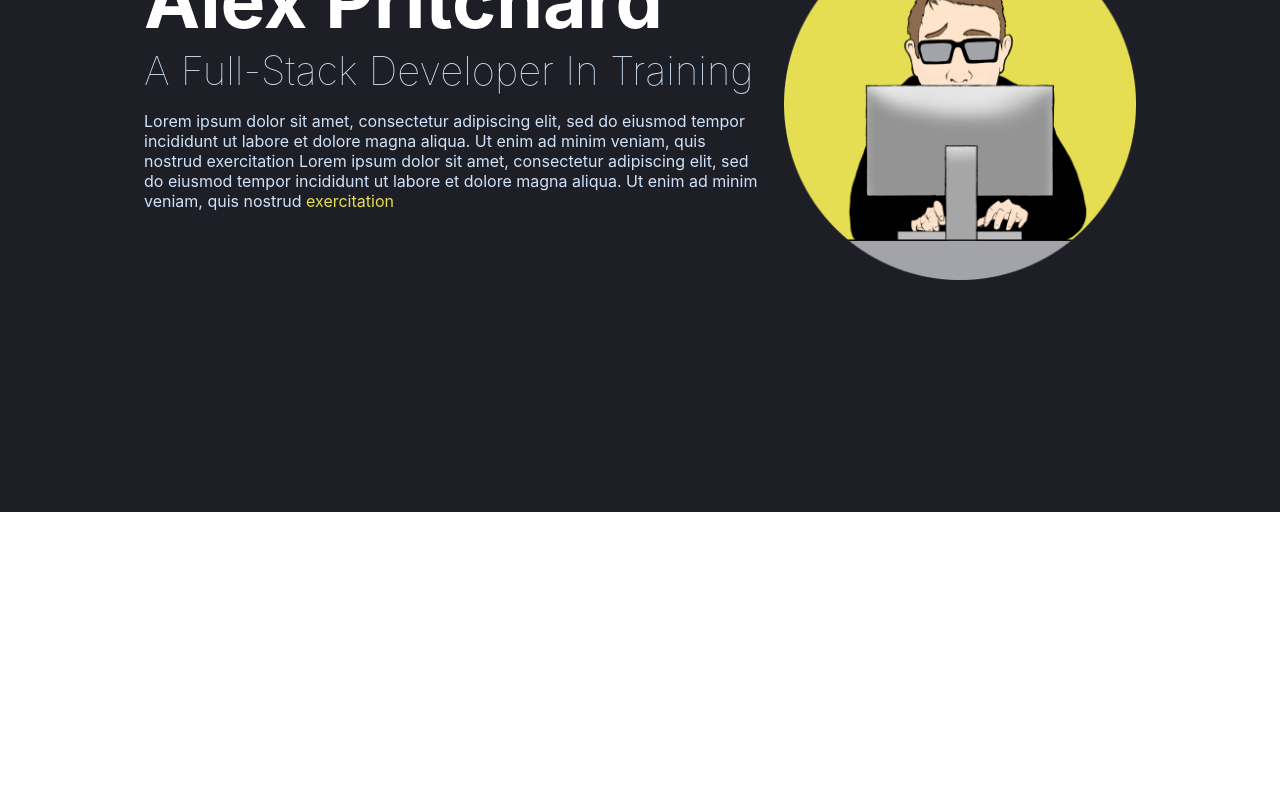
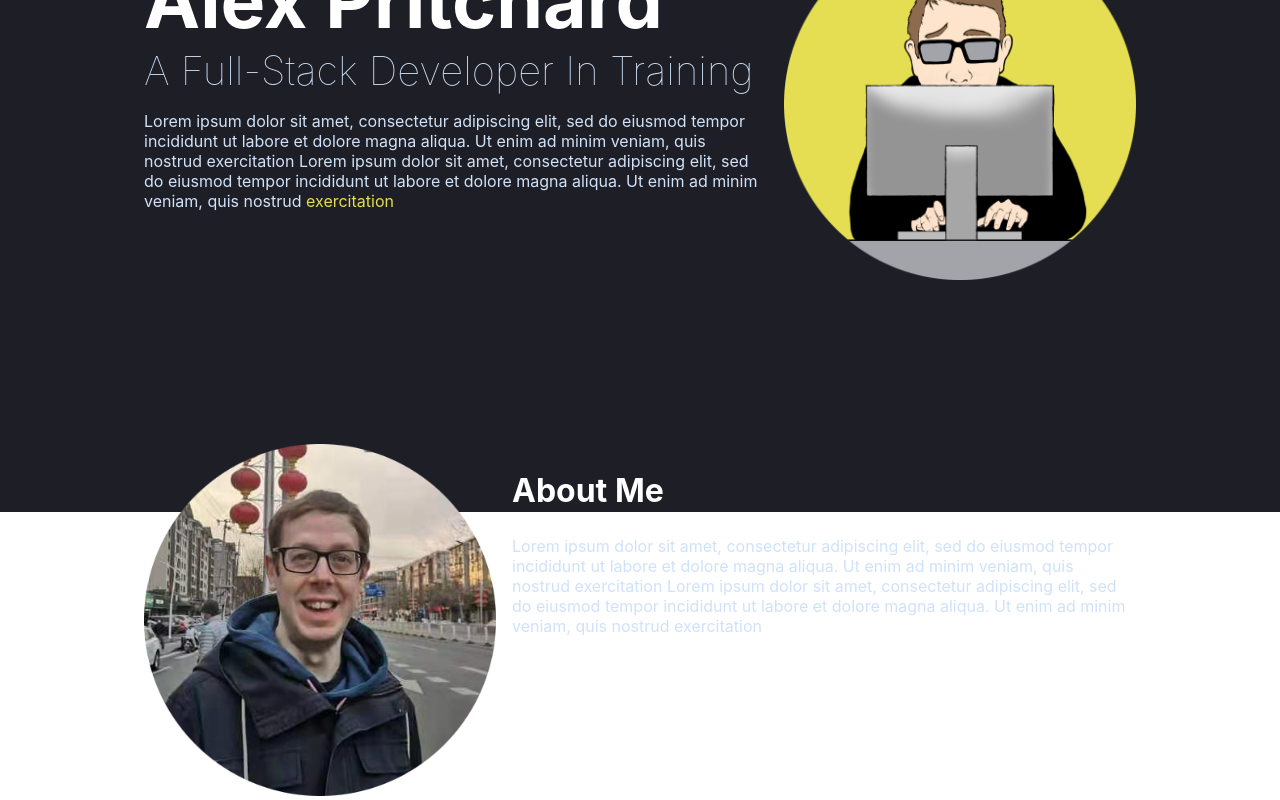
Before and after one commit to alexbeet81/portfolio, a React (Create React App) app: page / in a window 1280 px wide. Shown: the part 288-1088 px from the top of the page. Before the commit the page ends 1016 px from the top, so only its background shows below. Built offline with nearby package versions, Linux system fonts and the light colour scheme.

Commit message:
added profile photo to images folder

```diff
--- a/src/App.js
+++ b/src/App.js
@@ -4,6 +4,7 @@ import DarkLightContext from './store/dark-light-context';
 
 import NavBar from './Components/UI/NavBar';
 import Hero from './Components/Hero';
+import About from './Components/About';
 
 function App() {
   const darkLightCtx = useContext(DarkLightContext);
@@ -17,6 +18,7 @@ function App() {
       <NavBar />
       <main className={classes.mainContainer}>
         <Hero />
+        <About />
       </main>
     </div>
   );
--- /dev/null
+++ b/src/Components/About.js
@@ -0,0 +1,36 @@
+import { useContext } from "react";
+
+import profilePhoto from '../images/profile-photo.png';
+import DarkLightContext from "../store/dark-light-context";
+import classes from "./About.module.css";
+
+const About = () => {
+  const darkLightCtx = useContext(DarkLightContext);
+
+  const isDarkMode = darkLightCtx.isDarkMode;
+
+  const aboutSectionClasses = isDarkMode
+    ? classes.aboutSectionDarkMode
+    : classes.aboutSectionLightMode;
+
+  return (
+    <section className={`${classes.aboutSection} ${aboutSectionClasses}`}>
+      <div className={classes.image}>
+        <img src={profilePhoto} alt="profile photo"/>
+      </div>
+      <div>
+        <h1>About Me</h1>
+        <p>
+          Lorem ipsum dolor sit amet, consectetur adipiscing elit, sed do
+          eiusmod tempor incididunt ut labore et dolore magna aliqua. Ut enim ad
+          minim veniam, quis nostrud exercitation Lorem ipsum dolor sit amet,
+          consectetur adipiscing elit, sed do eiusmod tempor incididunt ut
+          labore et dolore magna aliqua. Ut enim ad minim veniam, quis nostrud
+          exercitation
+        </p>
+      </div>
+    </section>
+  );
+};
+
+export default About;
--- /dev/null
+++ b/src/Components/About.module.css
@@ -0,0 +1,53 @@
+.aboutSection {
+  margin: 0 auto;
+  max-width: 62.5rem;
+  display: grid;
+  grid-gap: 1rem;
+  grid-template-columns: 1fr 2fr;
+  margin-top: 10rem;
+}
+
+.aboutSection img {
+  height: 22rem;
+}
+
+.aboutSection h1 {
+  font-size: 2rem;
+}
+
+.aboutSectionDarkMode h1 {
+  color: var(--dark-text-one);
+}
+
+.aboutSectionLightMode h1 {
+  color: var(--light-text-one);
+}
+
+.aboutSectionDarkMode p {
+  color: var(--dark-text-two);
+}
+
+.aboutSectionLightMode p {
+  color: var(--light-text-two);
+}
+
+
+
+
+@media (max-width: 1080px) {
+  .aboutSection {
+    grid-template-columns: 1fr;
+  }
+  .image {
+    justify-self: center;
+  }
+}
+
+@media (max-width: 720px) {
+  .about {
+    grid-template-columns: 1fr;
+  }
+  .aboutSection img {
+    height: 17rem;
+  }
+}
--- a/src/Components/Hero.module.css
+++ b/src/Components/Hero.module.css
@@ -107,7 +107,3 @@
     margin-top: 5rem;
   }
 }
-
-@media (max-width: 480px) {
-
-}
```
Also changed, not shown: src/images/profile-photo.png (added).
